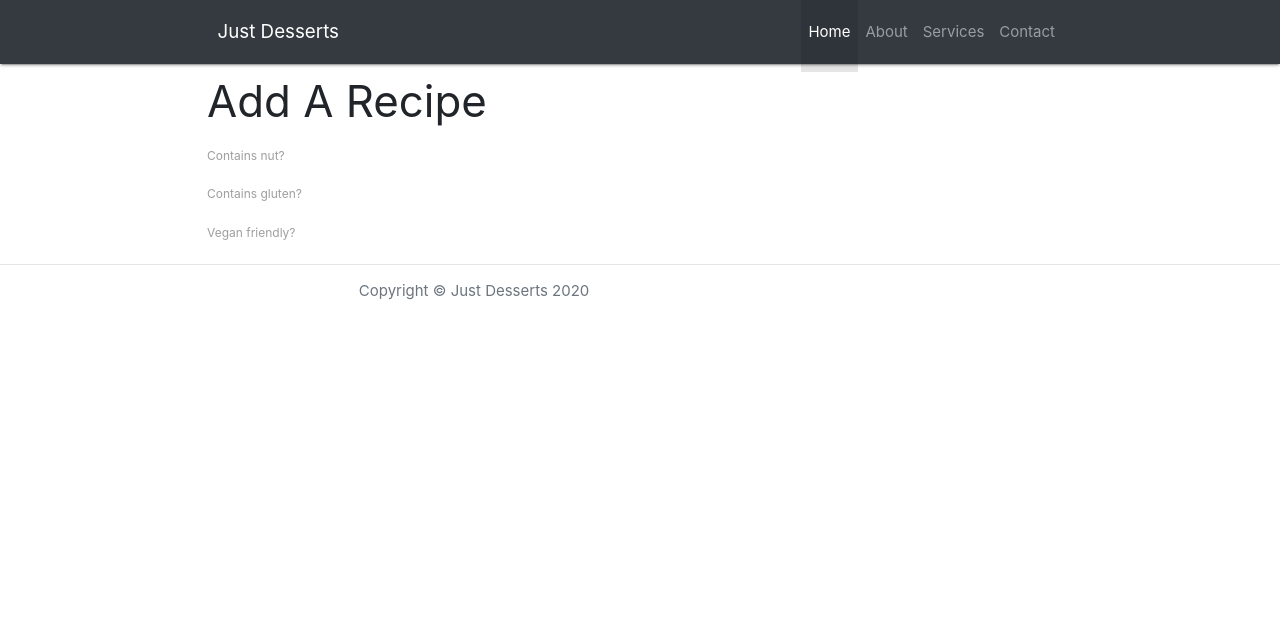
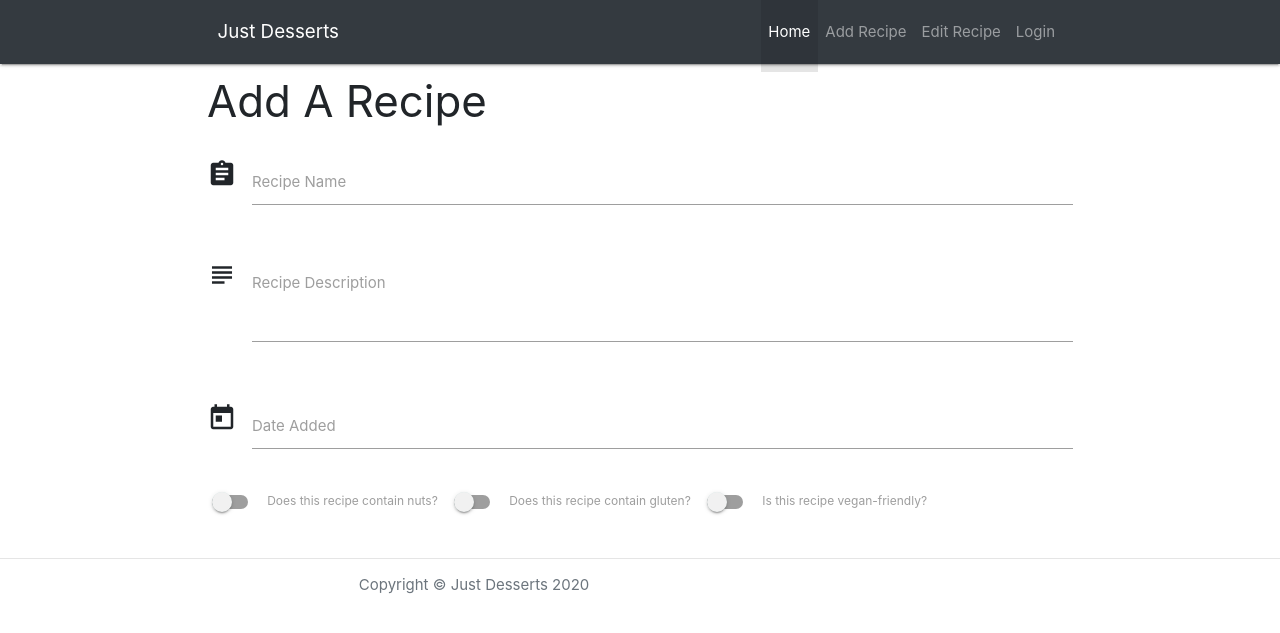
Before and after one commit to pmadden90/milestone-project-3-ci, a Flask app: page /add_recipe in a window 1280 px wide. Shown: the top 633 px of the page. Run offline with Flask 2, Linux system fonts and the light colour scheme; data that the repository does not hold is empty; some libraries are stand-ins or nearby versions.

Commit message:
Edited addrecipe.html

```diff
--- a/templates/addrecipe.html
+++ b/templates/addrecipe.html
@@ -1,26 +1,53 @@
 {% extends 'base.html' %} {% block content %}
 
 <h3>Add A Recipe</h3>
-<form action="#">
-    <p>
+<div class="row">
+    <form action="" method="POST" class="col s12">
+        <div class="row">
+            <div class="input-field col s12">
+                <i class="material-icons prefix">assignment</i>
+                <input id="task_name" name="task_name" type="text">
+                <label for="icon_prefix">Recipe Name</label>
+            </div>
+        </div>
+        <div class="row">
+            <div class="input-field col s12">
+                <i class="material-icons prefix">subject</i>
+                <textarea name="recipe_description" id="recipe_description" class="materialize-textarea"></textarea>
+                <label for="icon_telephone">Recipe Description</label>
+            </div>
+        </div>
+        <div class="row">
+            <div class="input-field col s12">
+                <i class="material-icons prefix">today</i>
+                <input id="date_submitted" name="date_submitted" type="text" class="datepicker">
+                <label for="icon_prefix">Date Added</label>
+            </div>
+        </div>
+        <div class="row">
+            <div class="switch">
                 <label>
-        <input type="checkbox" />
-        <span>Contains nut?</span>
+                  <input id="contains_nuts" name="contains_nuts" type="checkbox">
+                  <span class="lever"></span>
+                  Does this recipe contain nuts?
                 </label>
-    </p>
-    <p>
+            </div>
+            <div class="switch">
                 <label>
-        <input type="checkbox" />
-        <span>Contains gluten?</span>
+                  <input id="gluten_free" name="gluten_free" type="checkbox">
+                  <span class="lever"></span>
+                  Does this recipe contain gluten?
                 </label>
-    </p>
-    <p>
+            </div>
+            <div class="switch">
                 <label>
-        <input type="checkbox" />
-        <span>Vegan friendly?</span>
+                  <input id="vegan_friendly" name="vegan_friendly" type="checkbox">
+                  <span class="lever"></span>
+                  Is this recipe vegan-friendly?
                 </label>
-    </p>
-
+            </div>
+        </div>
     </form>
+</div>
 
 {% endblock %}
--- a/templates/base.html
+++ b/templates/base.html
@@ -43,13 +43,13 @@
 						</a>
 					</li>
 					<li class="nav-item">
-						<a class="nav-link" href="#">About</a>
+						<a class="nav-link" href="/add_recipe">Add Recipe</a>
 					</li>
 					<li class="nav-item">
-						<a class="nav-link" href="#">Services</a>
+						<a class="nav-link" href="#">Edit Recipe</a>
 					</li>
 					<li class="nav-item">
-						<a class="nav-link" href="#">Contact</a>
+						<a class="nav-link" href="#">Login</a>
 					</li>
 				</ul>
 			</div>
@@ -107,9 +107,22 @@
 	<!--jQuery for Materialize-->
 	<script src="https://cdnjs.cloudflare.com/ajax/libs/materialize/0.100.2/js/materialize.min.js"></script>
 	<script type="text/javascript">
-		$(document).ready(function(){
-    $('.collapsible').collapsible();
-  });
+		$(document).ready(function() {
+            $('.collapsible').collapsible();
+        });
+
+        document.getElementById("matfix").addEventListener("click", function(e) {
+	    e.stopPropagation();
+        });
+
+        $('.datepicker').pickadate({
+            selectMonths: true, // Creates a dropdown to control month
+            selectYears: 15, // Creates a dropdown of 15 years to control year,
+            today: 'Today',
+            clear: 'Clear',
+            close: 'Ok',
+            closeOnSelect: false // Close upon selecting a date,
+        });
 	</script>
 
 </body>
```
Also changed, not shown: templates/recipes.html (+12 -13 lines), .theia/settings.json. Lines whose indentation alone changed are shown as unchanged.
